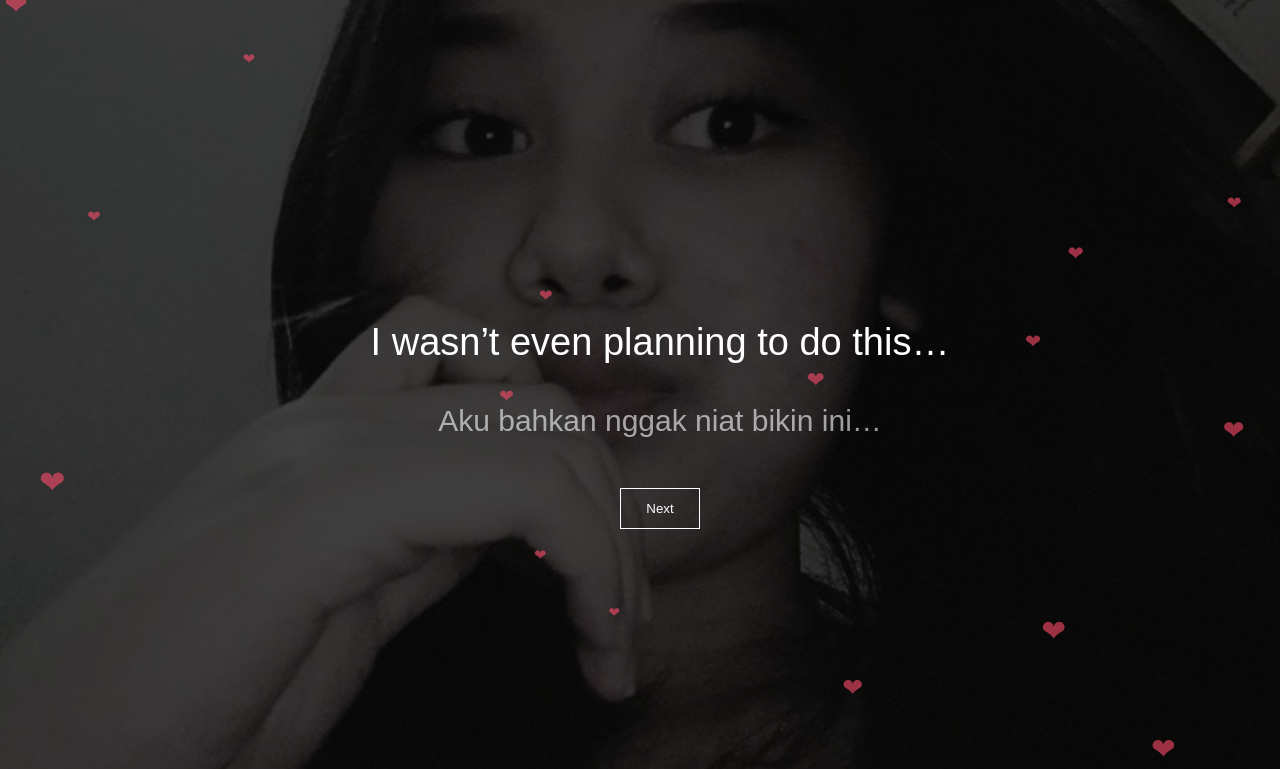
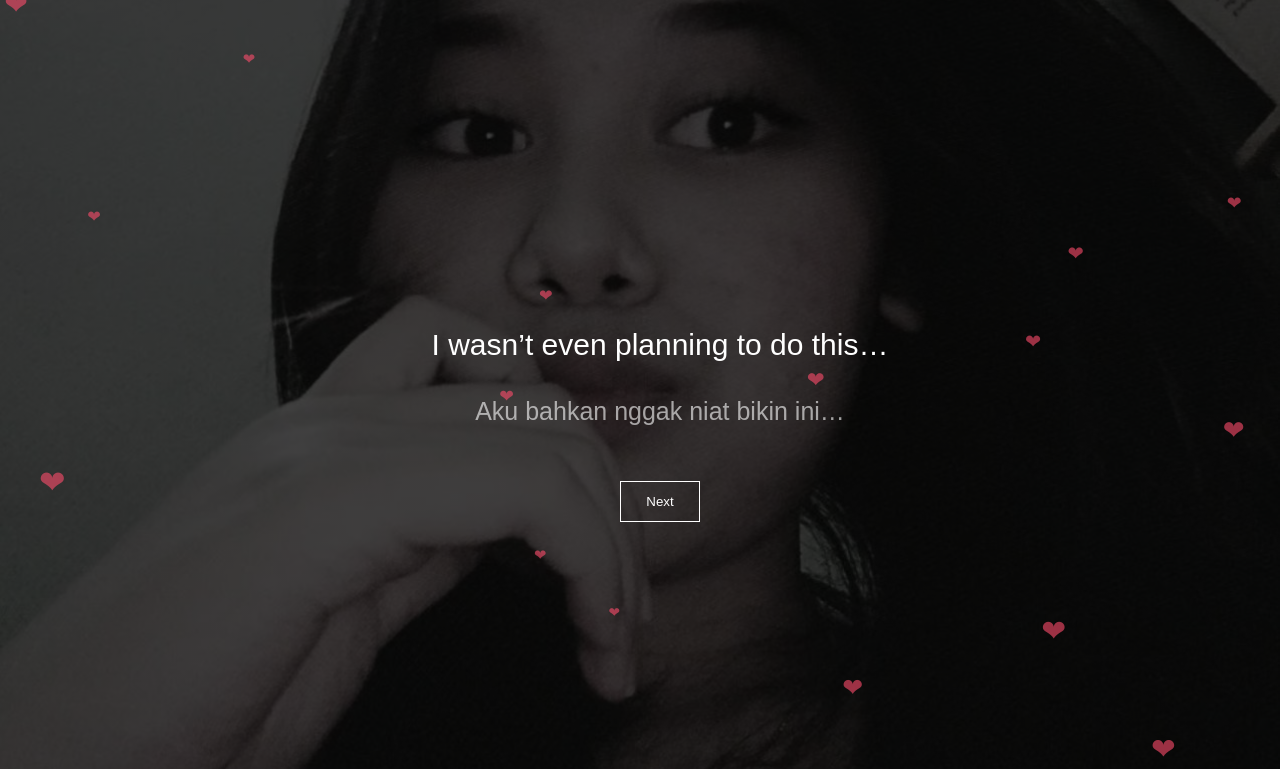
Before and after one commit to RioMartinez29/webforyou, a PHP site: page / in a window 1280 px wide. Shown: the top 769 px of the page. Run offline with PHP 8.4, Linux system fonts and the light colour scheme.

Commit message:
Update style.css

```diff
--- a/style.css
+++ b/style.css
@@ -43,17 +43,17 @@
   }
 
   .en {
-    font-size: 38px;
+    font-size: 30px;
     margin: 10px;
   }
 
   .id {
-    font-size: 30px;
+    font-size: 25px;
     opacity: 0.6;
   }
 
   button {
-    margin-top: 20px;
+    margin-top: 30px;
     padding: 12px 25px;
     border: 1px solid white;
     background: transparent;
```
